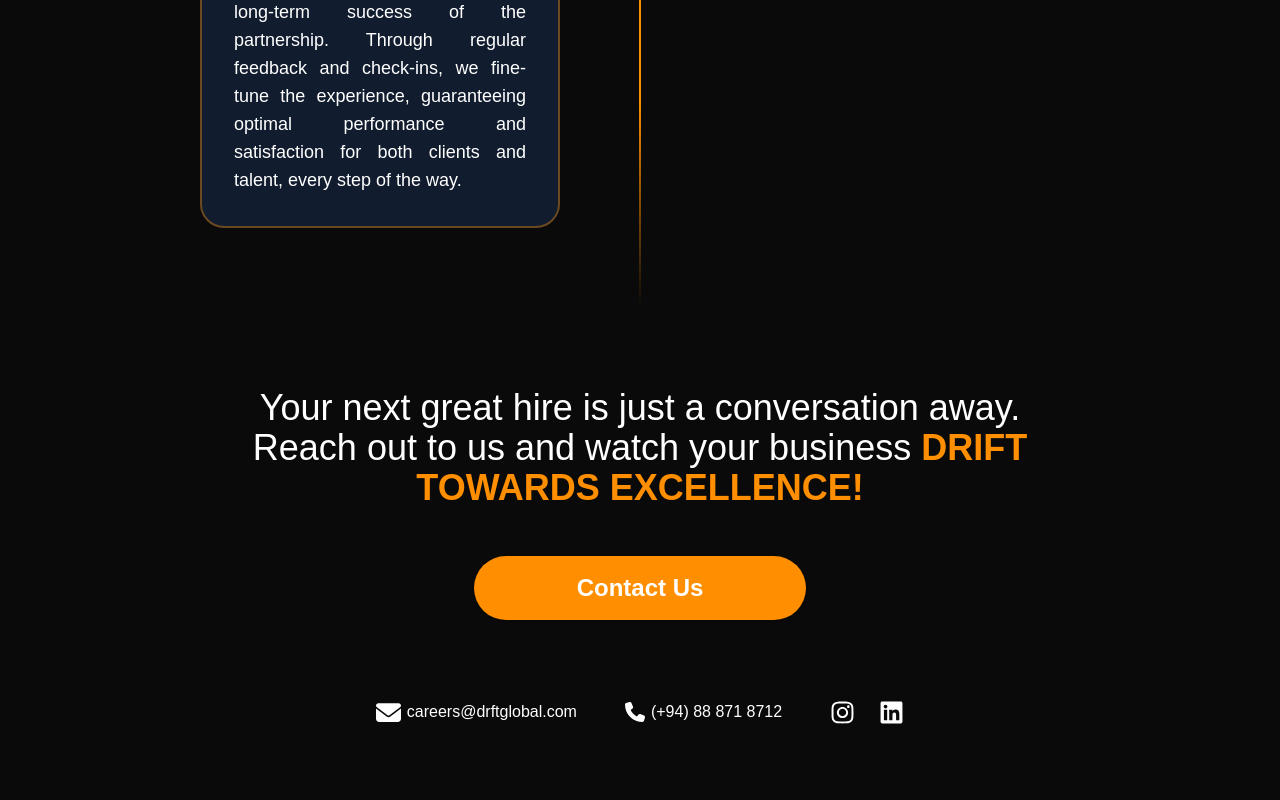
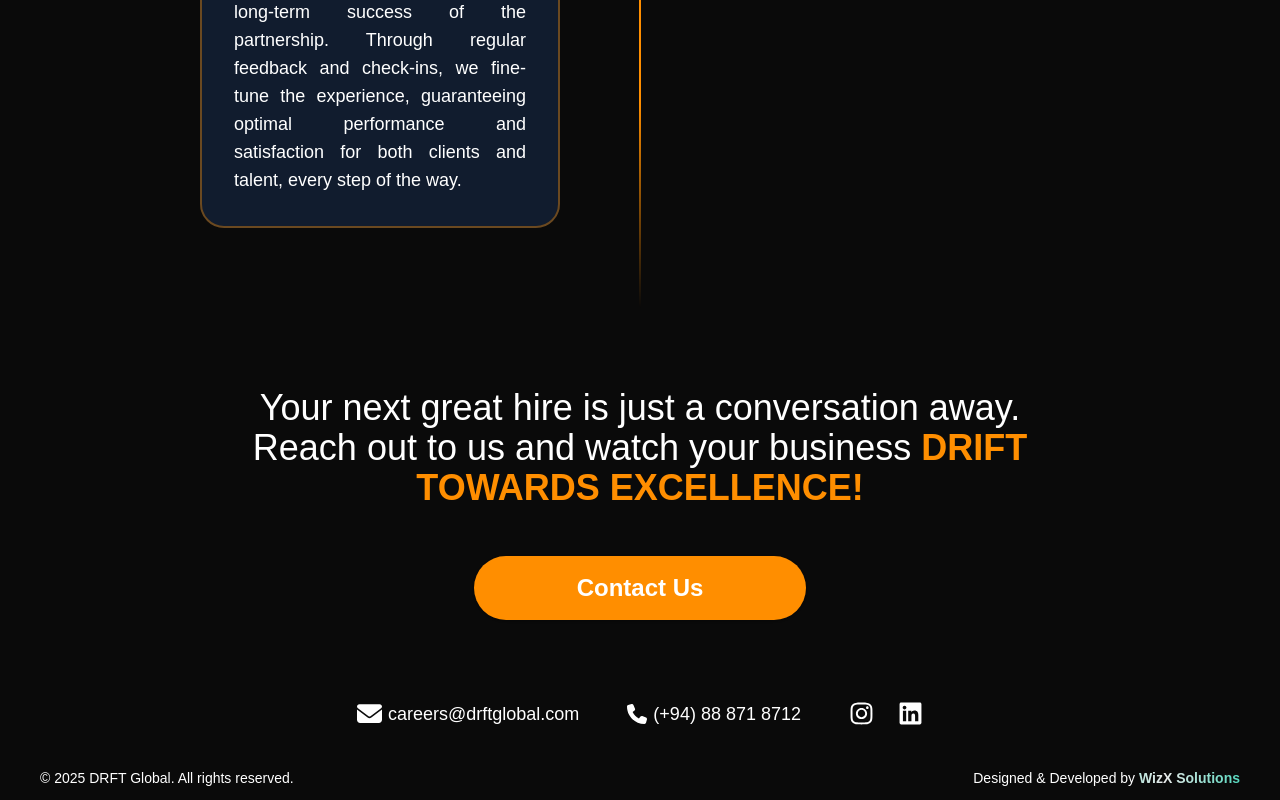
Before and after one commit to wizx-solutions/DRFTwebsite, a Next.js app in the folder drft-web/: page / in a window 1280 px wide. Shown: the part 4869-5669 px from the top of the page. Before the commit the page ends 5634 px from the top, so only its background shows below. Built offline with nearby package versions, Linux system fonts and the light colour scheme.

Commit message:
Fixed all the bugs and added footer

```diff
--- a/drft-web/app/page.js
+++ b/drft-web/app/page.js
@@ -25,7 +25,7 @@ export default function Home() {
                 <div className="absolute left-0 right-0 mx-auto w-[400px] h-[400px] lg:w-[300px] lg:h-[300px] bg-orangeLight rounded-full lg:blur-[250px] blur-[200px] z-10"></div>
                 <div><Positions/></div>
             </div>
-             <div ><RecruitmentProcess/></div>
+             <div id='recruitment'><RecruitmentProcess/></div>
             <div><PageEnd/></div>
         </div>
     );
--- a/drft-web/app/sections/PageEnd.jsx
+++ b/drft-web/app/sections/PageEnd.jsx
@@ -1,3 +1,4 @@
+'use client'
 import React from 'react'
 import {Button} from '@/components/ui/button'
 import Link from 'next/link'
@@ -5,7 +6,8 @@ import { FaLinkedin, FaInstagram, FaEnvelope, FaPhone } from "react-icons/fa6";
 
 
 const PageEnd = () => (
-    <div className="w-[76%] text-white text-center md:w-[65%] mt-8 md:mt-20 mx-auto">
+    <div>
+        <div className="w-[76%] text-white text-center md:w-[65%] mt-4 md:mt-20 mx-auto">
             <div className="text-2xl md:text-4xl font-medium">
                 Your next great hire is just a conversation away. Reach out to us and watch your business
                 <span className="text-customOrange font-bold"> DRIFT TOWARDS EXCELLENCE!</span>
@@ -17,7 +19,7 @@ const PageEnd = () => (
                 </Button>
             </Link>
             <div
-            className="flex flex-col md:flex-row justify-center items-center space-y-4 md:space-y-0 md:space-x-4 mt-10 md:mt-20 mb-10 gap-4 md:gap-8">
+                className="flex flex-col md:flex-row justify-center text-lg items-center space-y-4 md:space-y-0 md:space-x-4 mt-16 md:mt-20 mb-10 gap-0 md:gap-8">
                 <Link href="mailto:careers@drftglobal.com" className="flex gap-1.5 items-center justify-center hover:text-orangeLight">
                     <FaEnvelope size={25}/>
                     careers@drftglobal.com
@@ -35,6 +37,30 @@ const PageEnd = () => (
                 </span>
             </div>
         </div>
+        <div className='lg:justify-between w-full flex lg:flex-row flex-col  text-white lg:px-10 pb-3 font-light justify-center items-center gap-1'>
+            <p className="text-xs md:text-sm">
+                © 2025 DRFT Global. All rights reserved.
+            </p>
+            <p className="text-xs md:text-sm">
+                Designed & Developed by <span className='moving-gradient font-bold'>WizX Solutions</span>
+            </p>
+        </div>
+
+        <style jsx>{`
+        @keyframes gradient {
+          0%, 100% { background-position: 0% 50%; }
+          50% { background-position: 100% 50%; }
+        }
+        .moving-gradient {
+          background: linear-gradient(to right, #22D1AE, #EAEAEA, #22D1AE);
+          background-size: 200% 200%;
+          background-clip: text;
+          -webkit-background-clip: text;
+          color: transparent;
+          animation: gradient 3s ease infinite;
+        }
+      `}</style>
+    </div>
 )
 
 export default PageEnd
--- a/drft-web/app/sections/Positions.jsx
+++ b/drft-web/app/sections/Positions.jsx
@@ -5,7 +5,7 @@ const Positions = () => {
   return (
     <div className='relative w-full px-6 lg:px-40 lg:mt-28 mt-28 lg:py-10 lg:mb-32 mb-28 z-20 items-center justify-center text-center'>
       <div>
-        <h1 className='text-white text-5xl font-semibold'>What We Excel At</h1>
+        <h1 className='text-white lg:text-5xl text-4xl font-semibold'>What We Excel At</h1>
         <h4 className=' text-gray-300 lg:text-lg lg:px-72 px-8  mt-3'>At DRFT Global, we specialize in connecting clients with top-tier talent in diverse fields:</h4>
       </div>
       <div className='mt-8 lg:px-40'>
--- a/drft-web/components/ui/Navbar.jsx
+++ b/drft-web/components/ui/Navbar.jsx
@@ -47,7 +47,7 @@ const Navbar = () => {
                         <a className='text-brandWhite text-md hover:text-orangeLight cursor-pointer' onClick={() => window.scrollTo({ top: 0, behavior: 'smooth' })}>Home</a>
                         <a className='text-brandWhite text-md hover:text-orangeLight cursor-pointer' onClick={(event)=> handleScrollToSection(event, 'aboutus')}>About Us</a>
                         <a className='text-brandWhite text-md hover:text-orangeLight cursor-pointer' onClick={(event)=> handleScrollToSection(event, 'positions')}>What We Do</a>
-                        <Link href="/signup" className='text-brandWhite text-md hover:text-orangeLight'>Recruitement Procedure</Link>
+                        <Link href="/signup" className='text-brandWhite text-md hover:text-orangeLight' onClick={(event)=> handleScrollToSection(event, 'recruitment')}>Recruitement Procedure</Link>
                         <Link href="/login"><Button className='rounded-full w-40 bg-orangeLight font-semibold text-white hover:bg-brandWhite hover:text-orangeDark text-md'>Contact Us</Button></Link>
                     </div>
                 </div>
```
Lines whose indentation alone changed are shown as unchanged.
